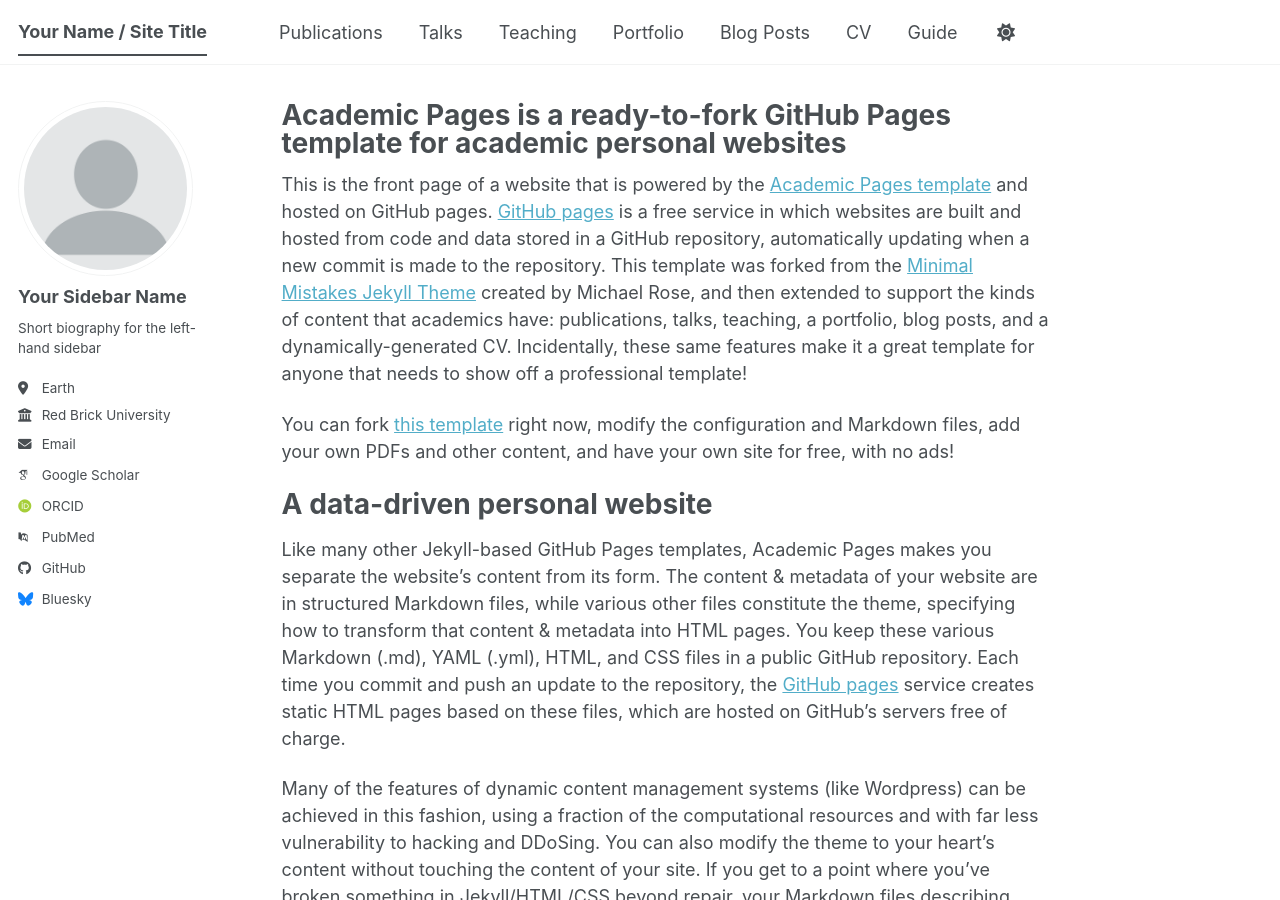
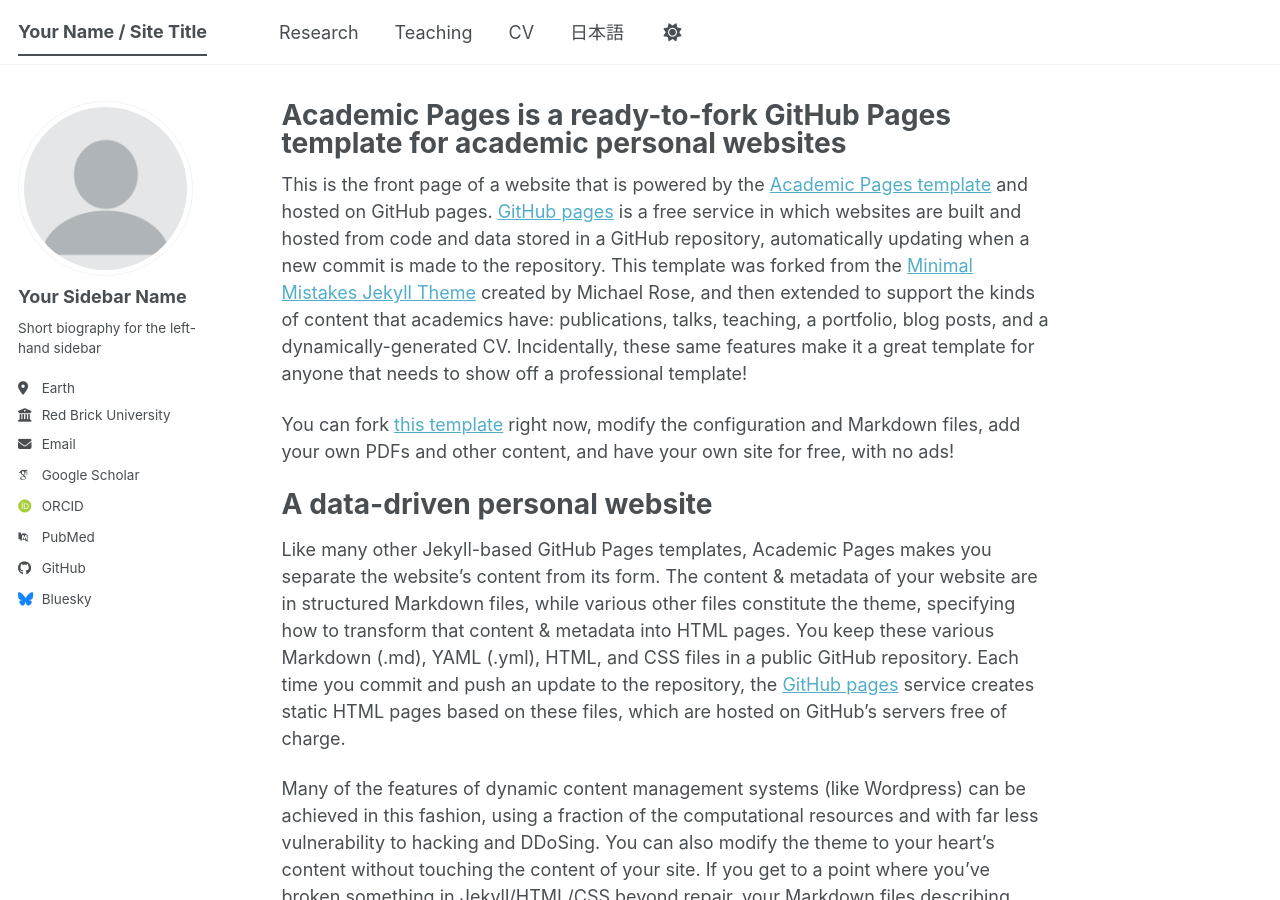
Before and after one commit to hiroendo1014/hiroendo1014.github.io, a Jekyll site: the page built from _pages/about.md, in a window 1280 px wide and 900 px high. Built offline with Jekyll 4.4.1, drawn with Linux system fonts in a browser that asks for light colours; some web fonts are replaced; a script bundle is joined from its source files by our own code; library files that are not in the unit come from our copies.

Commit message:
Update navigation.yml

```diff
--- a/_data/navigation.yml
+++ b/_data/navigation.yml
@@ -8,26 +8,14 @@
 #      Markdown formatted page while the second is generated using JSON.
 
 main:
-  - title: "Publications"
-    url: /publications/
-
-  - title: "Talks"
-    url: /talks/
+  - title: "Research"
+    url: /research/
 
   - title: "Teaching"
     url: /teaching/
 
-  - title: "Portfolio"
-    url: /portfolio/
-
-  - title: "Blog Posts"
-    url: /year-archive/
-
   - title: "CV"
     url: /cv/
 
-  # - title: "CV"
-  #   url: /cv-json/
-
-  - title: "Guide"
-    url: /markdown/
+  - title: "日本語"
+    url: /japanese/
```
